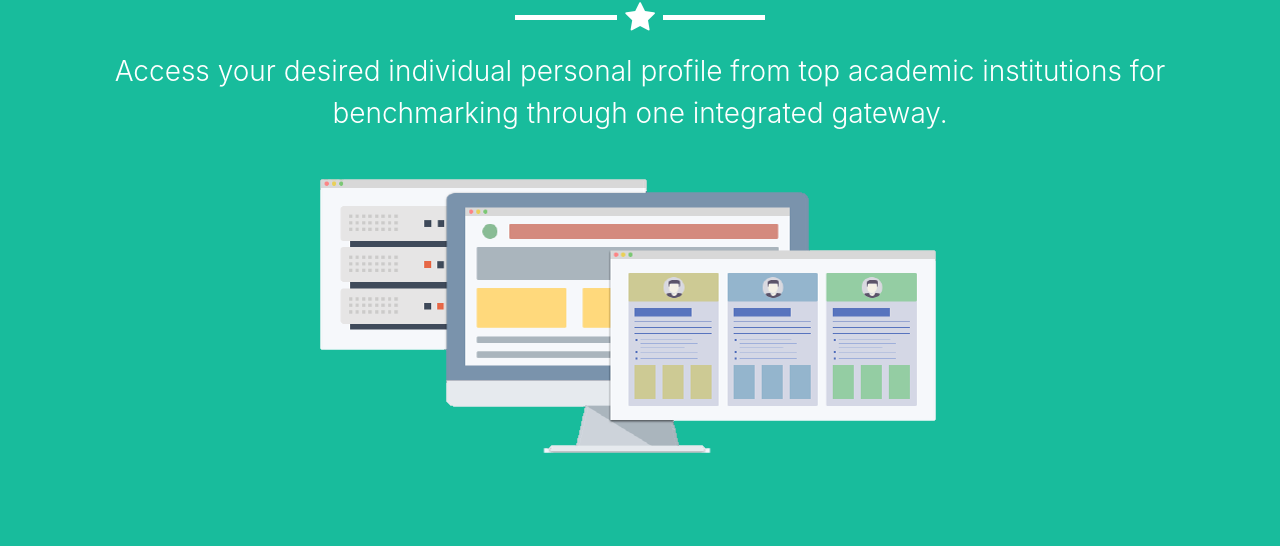
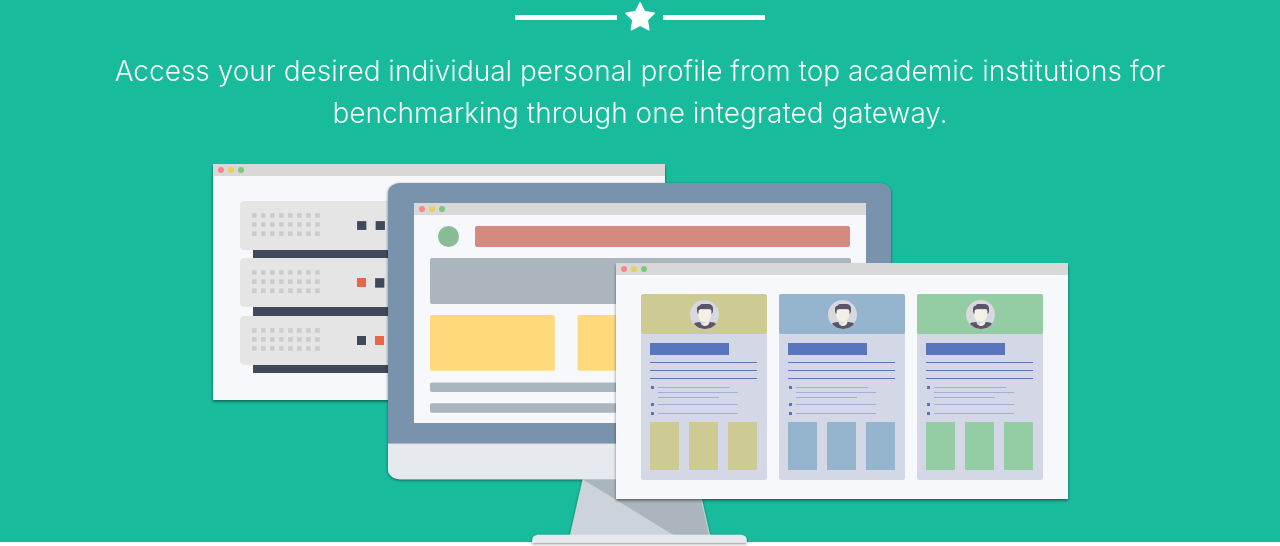
Before and after one commit to terryluzijian/BA-BT3101-Capstone-Project, a website with bundled scripts: page Web Interface/Landing.html in a window 1280 px wide. Shown: the part 438-984 px from the top of the page. Built offline with nearby package versions, Linux system fonts and the light colour scheme.

Commit message:
Added in SVG

```diff
--- a/Web Interface/Landing.html
+++ b/Web Interface/Landing.html
@@ -50,7 +50,7 @@
 	</nav>
 
 	<!-- Header -->
-	<header class="masthead" id = "header">
+	<header class="masthead" id = "header" style="padding-bottom: 0px">
 		<div class="container">
 			<div class="intro-text">
 				<span class="name">ACADEMIC PROFILE CRAWLER</span>
@@ -58,7 +58,7 @@
 				<span class="skills">Access your desired individual personal profile from top academic institutions for benchmarking through one integrated gateway.</span>
 			</div>
 			<br>
-			<img class="img-fluid" src="img/index1.png" alt="">
+			<img class="img-fluid" src="img/Landing.svg" alt="" style="position: relative; top: 5px">
 		</div>
 	</header>
 
```
Also changed, not shown: Web Interface/img/Landing.svg (added).
